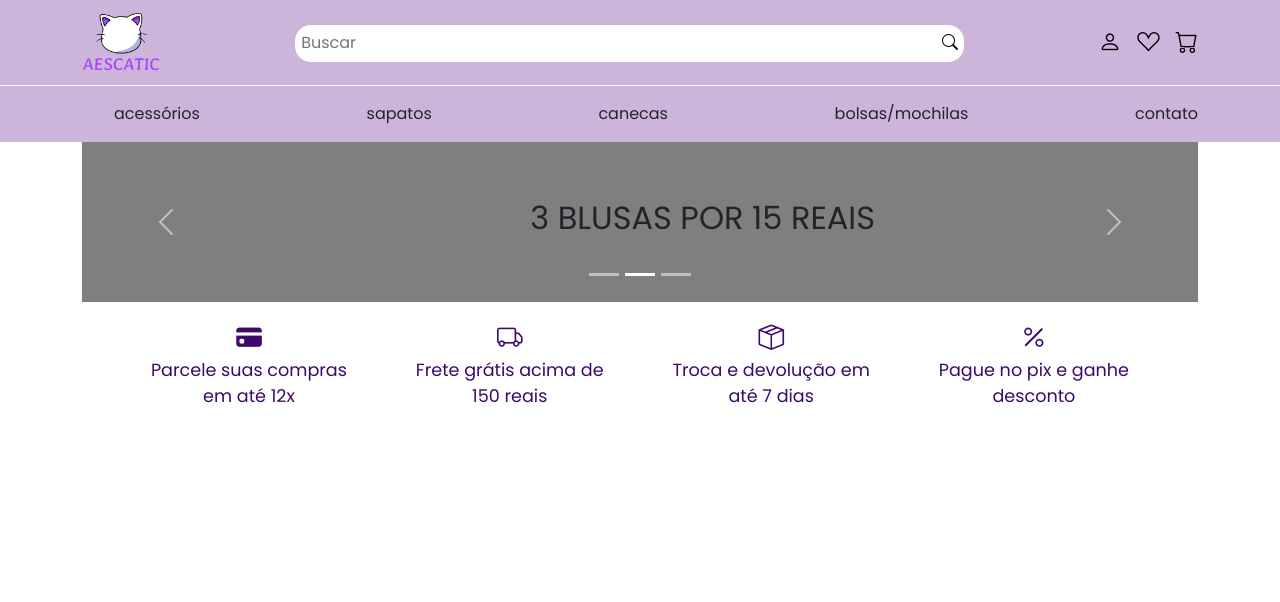
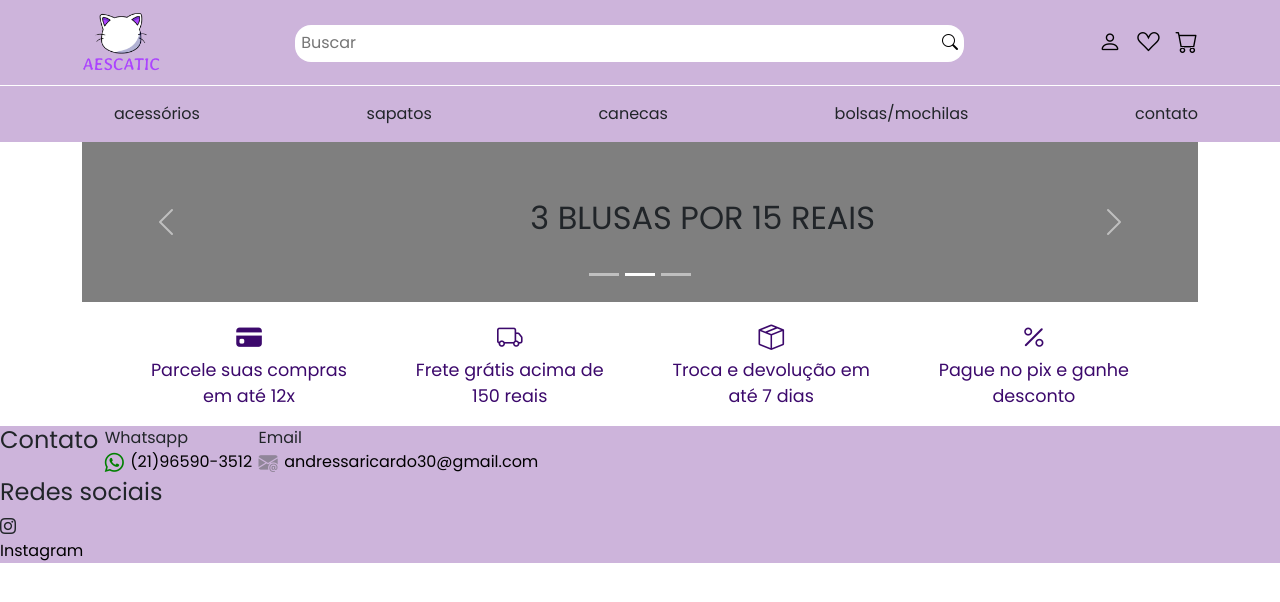
Before and after one commit to JeffersonAlves7/aescatic, a React (Vite) app: page / in a window 1280 px wide. Shown: the top 602 px of the page. Built offline with nearby package versions, Linux system fonts and the light colour scheme.

Commit message:
feat: create footer

```diff
--- /dev/null
+++ b/src/Views/Home/components/Footer/index.jsx
@@ -0,0 +1,38 @@
+import { wpp, flex, email, foter, instagram } from "./styles.module.css";
+
+export function Footer() {
+  return (
+    <footer className={foter}>
+      <div className={flex}>
+        <h4>Contato</h4>
+        <div className="whatsapp">
+          <label htmlFor="">Whatsapp</label>
+          <a className={flex} href="">
+            <div className={wpp}>
+              <i class="bi bi-whatsapp"></i>
+            </div>
+            <a href="https://wa.me/5521982993019">(21)96590-3512</a>
+          </a>
+        </div>
+        <div className="email">
+          <label htmlFor="">Email</label>
+          <a className={flex} href="">
+            <div className={email}>
+              <i class="bi bi-envelope-at-fill"></i>
+            </div>
+            <a href="mailto:andressaricardo30@gmail.com">
+              andressaricardo30@gmail.com
+            </a>
+          </a>
+        </div>
+      </div>
+      <div>
+        <h4>Redes sociais</h4>
+        <div className={instagram}>
+          <i class="bi bi-instagram"></i>
+        </div>
+        <a href="">Instagram</a>
+      </div>
+    </footer>
+  );
+}
--- /dev/null
+++ b/src/Views/Home/components/Footer/styles.module.css
@@ -0,0 +1,26 @@
+.wpp{
+    color: green;
+    font-size: 1.2rem;
+    align-items: center;
+}
+
+.flex{
+    display: flex;
+    gap: .4rem;
+}
+
+.email{
+    color: rgb(144, 134, 153);
+    font-size: 1.2rem;
+}
+
+.foter{
+    background-color: #cdb4db;
+    width: 100%;
+    display: flex;
+    flex-direction: column;
+}
+
+.instagram{
+    color: #d233d7,
+}
--- a/src/Views/Home/index.jsx
+++ b/src/Views/Home/index.jsx
@@ -1,6 +1,7 @@
 import { Destaques } from "./components/Destaques";
 import { Navbar } from "./components/Navbar";
 import { Sobre } from "./components/Sobre";
+import { Footer } from "./components/Footer";
 
 export function Home() {
   return (
@@ -8,6 +9,7 @@ export function Home() {
       <Navbar />
       <Destaques />
       <Sobre />
+      <Footer />
     </div>
   );
 }
```
